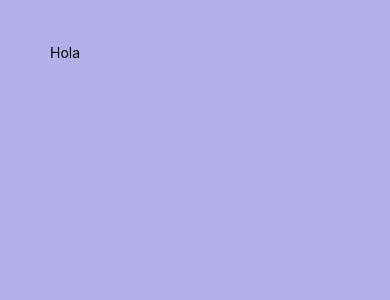
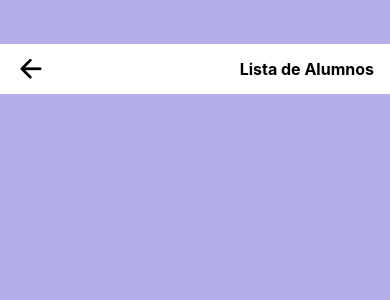
Before and after one commit to Anakimberly/PROYECTOEXPO, a React Native app: screen / in a window 390 px wide. Shown: the top 300 px of the page. Built offline with nearby package versions, Linux system fonts and the light colour scheme.

Commit message:
se creo el appbar

```diff
--- a/src/pages/Lista-Alumnos/ListaAlumnos.js
+++ b/src/pages/Lista-Alumnos/ListaAlumnos.js
@@ -1,18 +1,41 @@
-import{ View, Text, StatusBar, Platform,StyleSheet } from 'react-native';
+import{ View, Text, StatusBar, Platform,StyleSheet,SafeAreaView } from 'react-native';
+import { FontAwesome, MaterialIcons, Ionicons } from '@expo/vector-icons';
 
 export const ListaAlumnos = () => {
     return (
-        <View style={styles.mainS}>
-            <Text>Hola</Text>
-        </View>
+        <SafeAreaView style={style.mainS}>
+            {/* inicio de AppBar */}
+            <View style={style.appBar}>
+                <Ionicons name="arrow-back" size={30} color={'#000000ff'} />
+                <Text style={style.appBarTitle}>Lista de Alumnos</Text>
+                </View>
+
+            {/* fin de AppBar */}
+        </SafeAreaView>
     )
 }
 
-const styles = StyleSheet.create({
+const style = StyleSheet.create({
  mainS:{
         flex:1,
         backgroundColor: '#b4aee9ff',
         paddingTop: Platform.OS === 'android' ? StatusBar.currentHeight:44,
-        padding: 50
+        // padding: 50
+    },
+    appBar:{
+        height:50,
+        width:'100%',
+        backgroundColor:'#ffffffff',
+        flexDirection:'row',
+        alignItems:'center',
+         justifyContent:'space-between',
+        paddingHorizontal:16,
+
+
+
+    },
+    appBarTitle:{
+        fontWeight:'bold',
+        fontSize:16,
     },
 });
```
